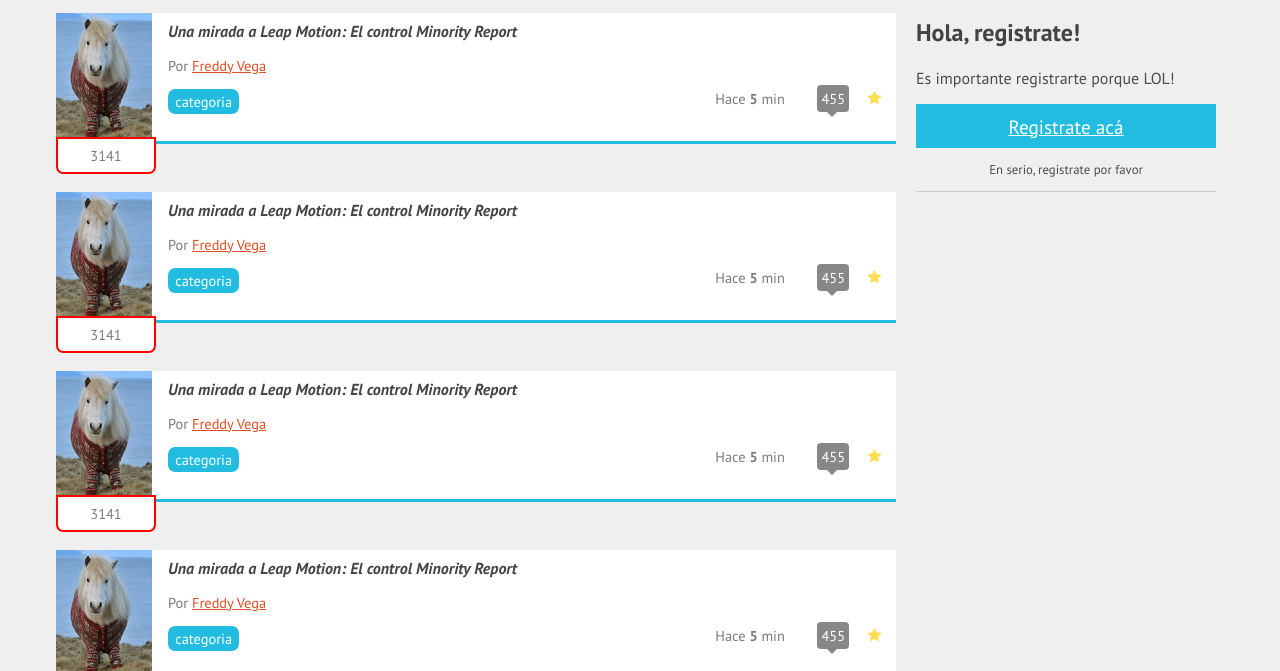
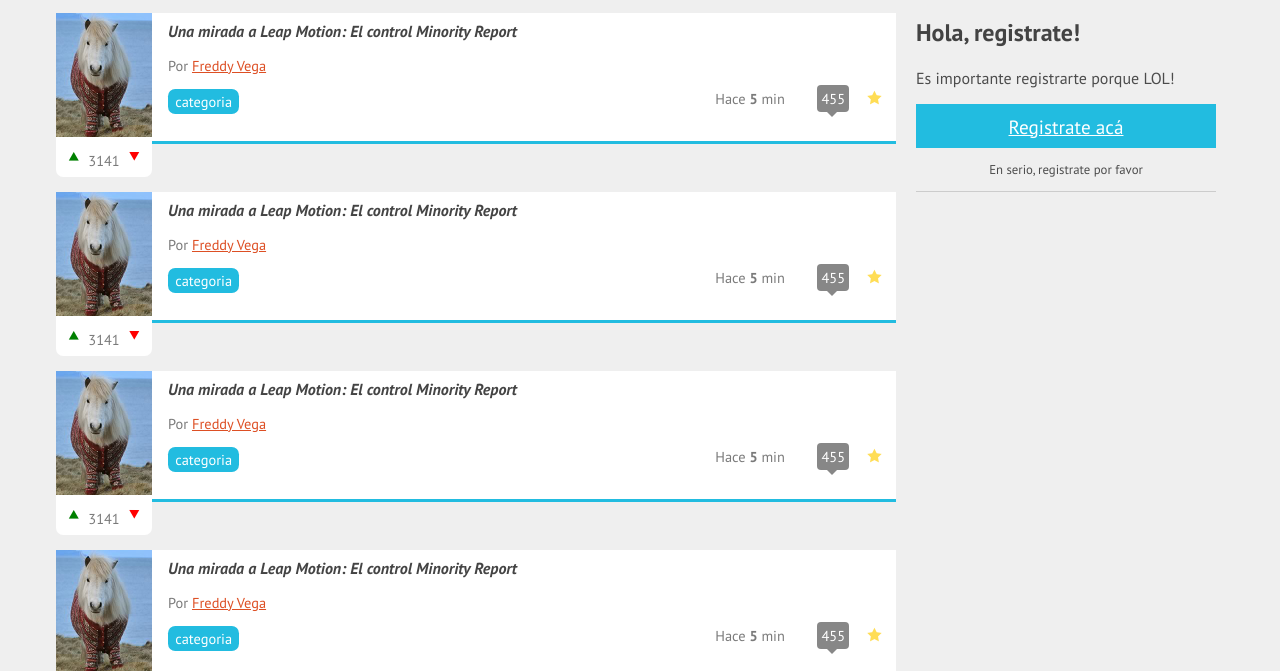
Before and after one commit to GrupoRivero/Puls3-America, a plain HTML site: page index.html in a window 1280 px wide. Shown: the part 136-807 px from the top of the page. Drawn offline with Linux system fonts and the light colour scheme.

Commit message:
iconos de tipografia y arreglos multiples de diseño

```diff
--- a/estilos.css
+++ b/estilos.css
@@ -135,13 +135,15 @@ nav #publicar_nav
 }
 nav #publicar_nav:after
 {
-	color: rgba(255,255,255,0.5);
+
+	color: rgba(250, 250, 250, .5);
 	content:  "\e004";
 	font-family: "icomoon";
 	font-size: 1.8em;
 	position: absolute;
 	right: 0;
 	top: 0;
+
 }
 nav #publicar_nav a
 {
@@ -239,10 +241,36 @@ nav #publicar_nav a
 {
 	background: white;
 	border-radius: 0 0 0.5em 0.5em;
-	border: 2px solid red;
+
 	margin: :3px 0 0 0;
 	padding: 0.5em 0;
 	position: absolute;
 	text-align: center;
 	width: 96px;
 }
+#contenido .item .votacion a
+{
+	text-decoration: none;
+}
+
+#contenido .item .votacion .down:after,
+#contenido .item .votacion .up:after
+{
+	font-family: "icomoon";
+	font-size: 1.5em;
+	display:bottom;
+}
+
+#contenido .item .votacion .down:after
+{
+	content: "\e001";
+	color: red;
+
+}
+
+#contenido .item .votacion .up:after
+{
+	content: "\e002";
+	color: green;
+
+}
```
